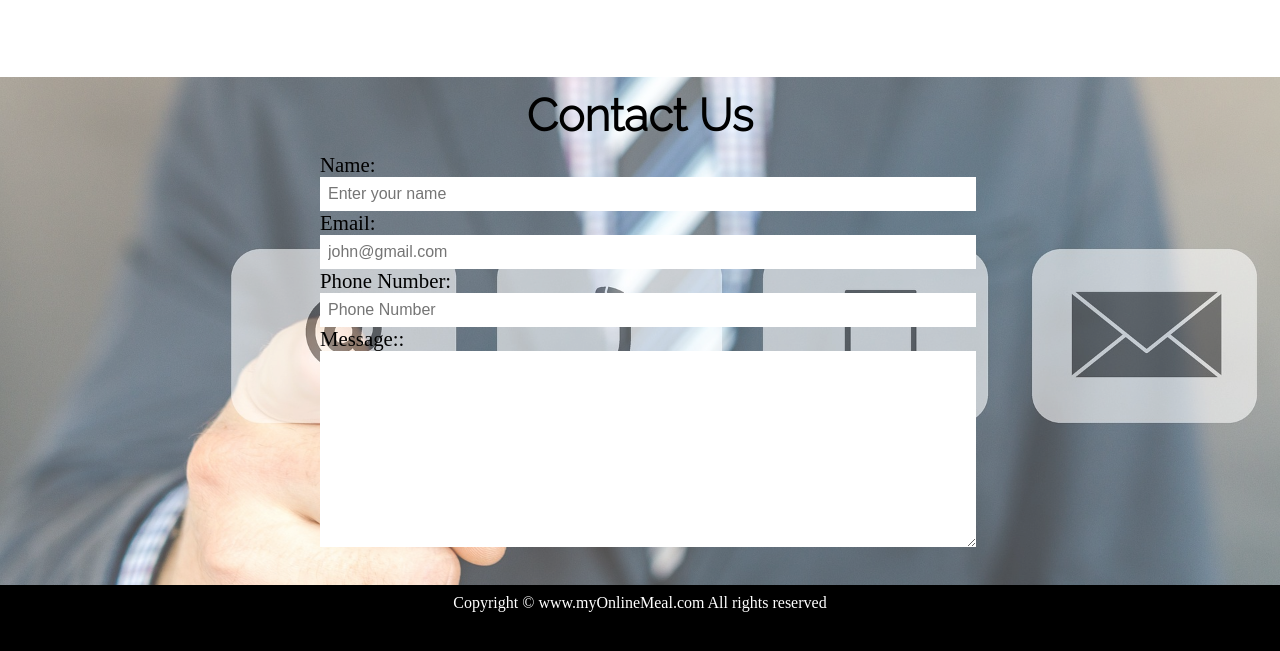
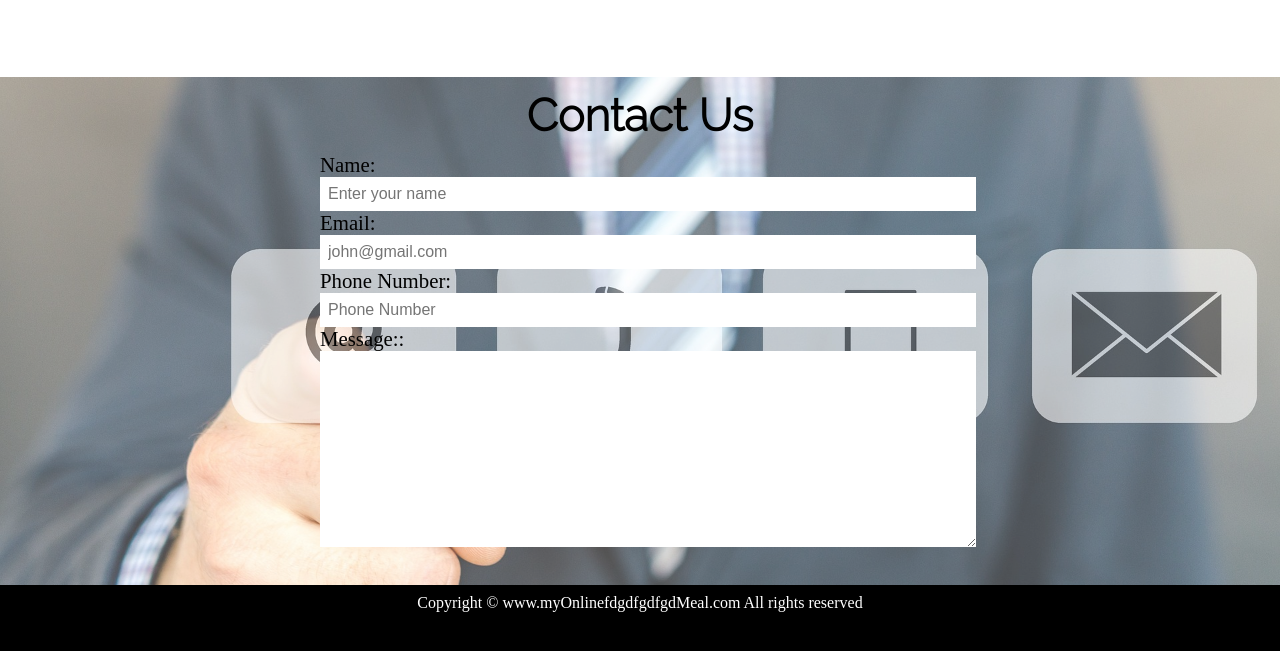
Before and after one commit to UmarShaikh10/Food, a plain HTML site: page index.html in a window 1280 px wide. Shown: the part 1708-2359 px from the top of the page. Drawn offline with Linux system fonts and the light colour scheme; a web font is replaced by a local one.

Commit message:
Update index.html

```diff
--- a/index.html
+++ b/index.html
@@ -103,7 +103,7 @@
 
     <footer>
         <div class="center">
-            Copyright &copy; www.myOnlineMeal.com  All rights reserved
+            Copyright &copy; www.myOnlinefdgdfgdfgdMeal.com  All rights reserved
         </div>
     </footer>
 
```
